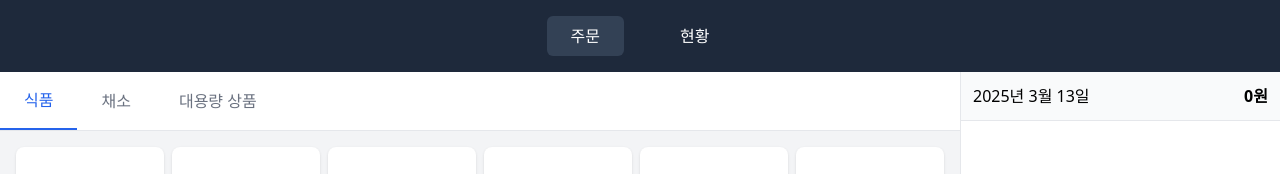
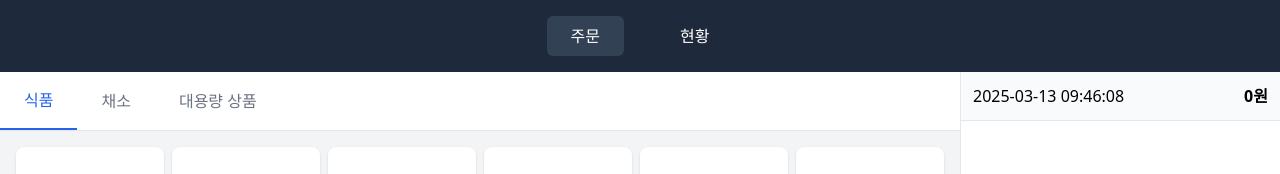
Before and after one commit to ShinMinkyu-Lily/hello, a React (Vite) app: page / in a window 1280 px wide. Shown: the top 174 px of the page. Built offline with nearby package versions, Linux system fonts and the light colour scheme.

Commit message:
주문 화면 시간 양식 재수정

```diff
--- a/src/App.tsx
+++ b/src/App.tsx
@@ -440,7 +440,7 @@ function App() {
             <div className="w-1/4 bg-white border-l flex flex-col">
               {/* Order header */}
               <div className="p-3 border-b flex justify-between items-center bg-gray-50">
-                <span>{format(new Date(), 'PPP', { locale: ko })}</span>
+                <span>{format(new Date(), 'yyyy-MM-dd HH:mm:ss')}</span>
                 <span className="font-bold">{subtotal.toLocaleString()}원</span>
               </div>
 
```
